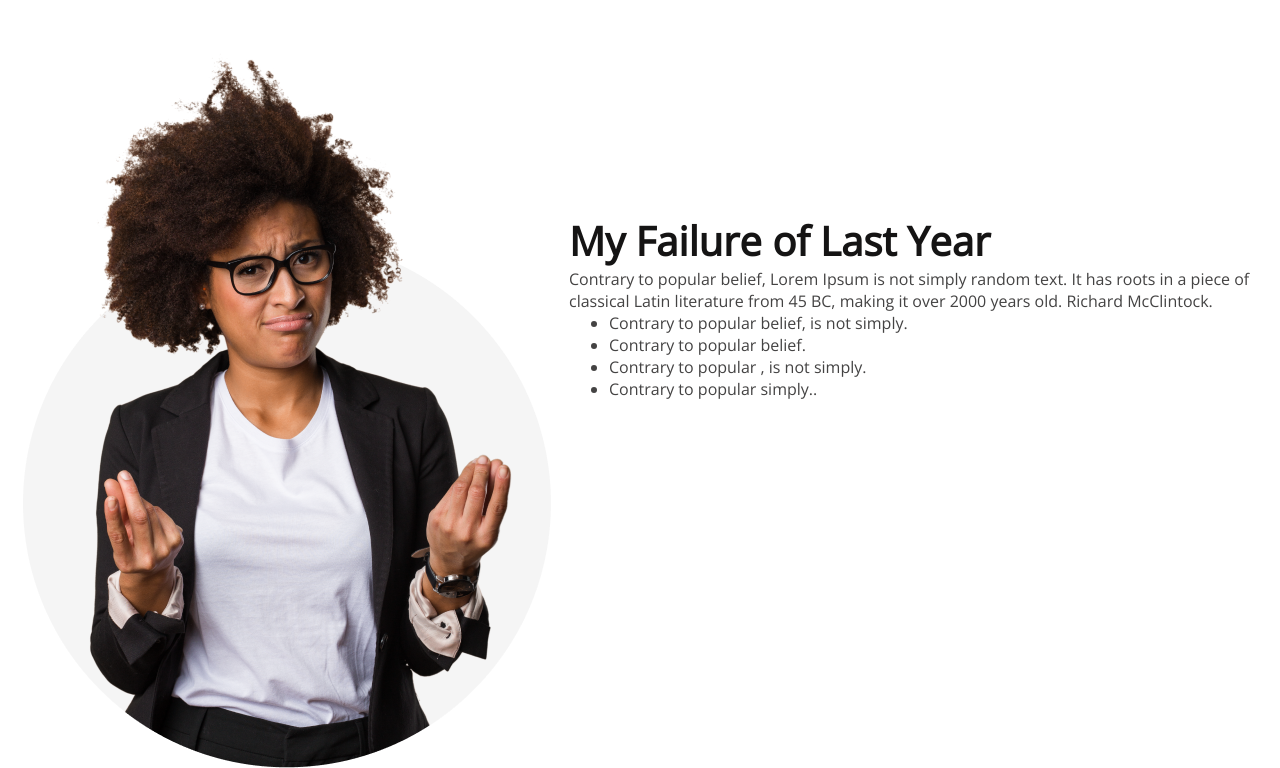
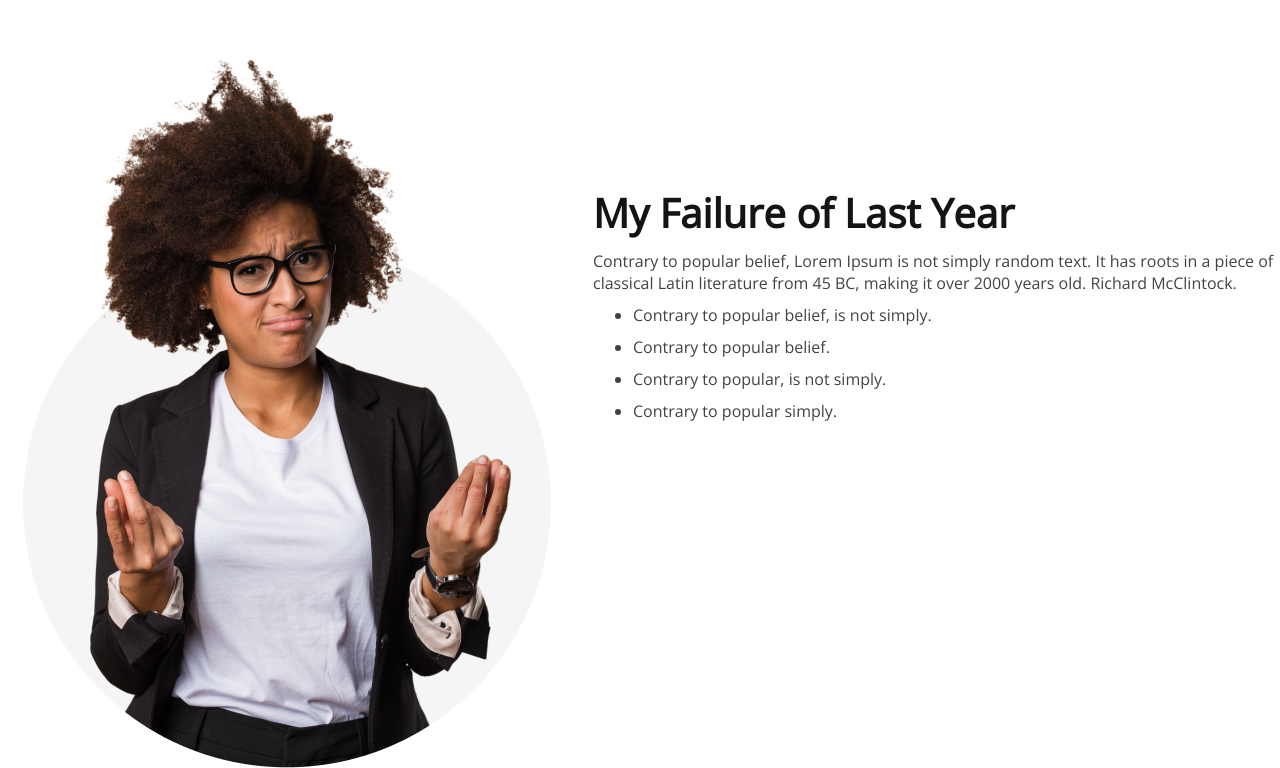
Before and after one commit to SayedBinHarun02/my-portfolio-m1, a plain HTML site: page index.html in a window 1280 px wide. Shown: the part 1187-1955 px from the top of the page. Drawn offline with nearby package versions, Linux system fonts and the light colour scheme.

Commit message:
almost done

```diff
--- a/index.html
+++ b/index.html
@@ -31,7 +31,9 @@
 
     <main>
       <section class="failure"><div class="failure">
-        <img class="fl-img" src="images/person.png" alt="">
+      <div class="fl-img">
+        <img  src="images/person.png" alt="">
+        </div>
           <div >
             <h2 class="failure-title">My Failure of Last Year</h2>
             <p class="failure-description">
@@ -40,15 +42,14 @@
               making it over 2000 years old. Richard McClintock.
             </p>
             <ul class="failure-description">
-              <li>Contrary to popular belief, is not simply.</li>
-              <li>Contrary to popular belief.</li>
-              <li>Contrary to popular , is not simply.</li>
-              <li>Contrary to popular simply..</li>
+              <li class="failure-list">Contrary to popular belief, is not simply.</li>
+              <li class="failure-list">Contrary to popular belief.</li>
+              <li class="failure-list">Contrary to popular, is not simply.</li>
+              <li class="failure-list">Contrary to popular simply.</li>
             </ul>
         </div>
 
-        </div>
-      </div>
+
 </section>
       <section class="my-plans">
         <h3 class="section-title">My Plans</h3>
--- a/styles/style.css
+++ b/styles/style.css
@@ -14,12 +14,7 @@
     border: 0;
     padding: 18px 25px;
 }
-/* Background design */
-/* banner style */
-/* .header{
-    background-image: url("../images/banner/banner2.png");
-    background-repeat: no-repeat;
-    background-size: 100%;}  */
+
 body{
     background-image: url("../images/banner/banner2.png");
     background-repeat: no-repeat;
@@ -55,23 +50,29 @@ display: flex;
 justify-content: space-between;
 margin-top: 939px 300px;
 align-items: center;
- gape:24px;
+gap:24px;
 }
 .failure-title{
     font-weight: 700;
     font-size: 40px;
     color: #151414;
+    margin-bottom: 10px;
+
 }
 .failure-description{
     color: #444343;
     font-weight: 400;
 font-size: 16px;
-
+margin-bottom: 10px;
+}
+.failure-list{
+    margin-bottom: 10px;
 }
 .fl-img{
     margin-top: 200px ;
+
 }
-.failure-body{}
+
 
 /* plan style */
 .section-title{
@@ -92,24 +93,26 @@ margin-bottom: 40px;
 }
 .skill-title{
     font-weight: 700;
-font-size: 30px;
-color: #151414;
-margin-top: 30px;
+    font-size: 30px;
+    color: #151414;
+    margin-top: 30px;
 
 }
 .skill-description{
     margin-top: 20px;
     color: #737272;
     font-weight: 500;
-font-size: 25px;
+    font-size: 25px;
 }
+
+
 /* Positive Mindset */
 .mindset{
     background-image: url("../images/watch.png"), url("../images/gradient3.png");
     background-repeat: no-repeat;
-    margin: 150px 230px 150px 330px;
+    margin: 150px 230px 150px 350px;
     width: 1140px;
-height: 300px;
+    height: 300px;
 
 
 }
```
